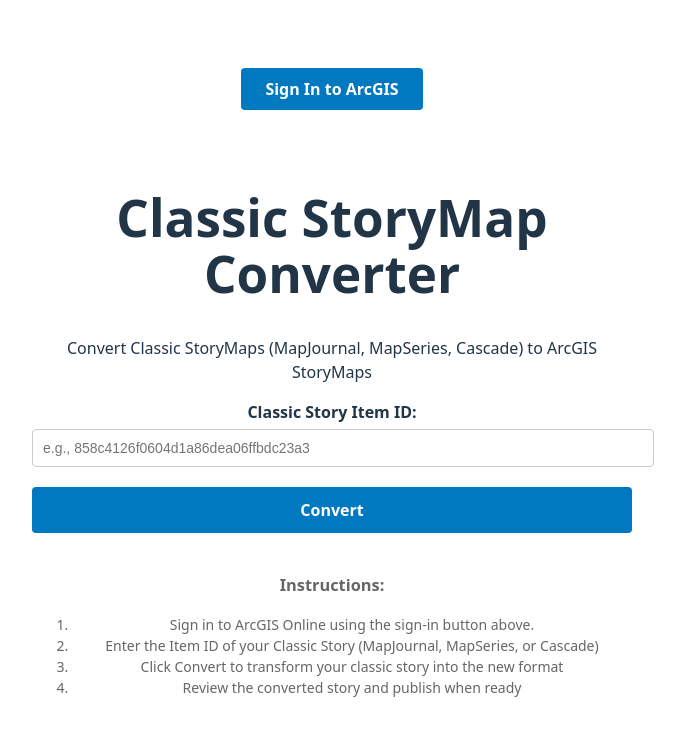
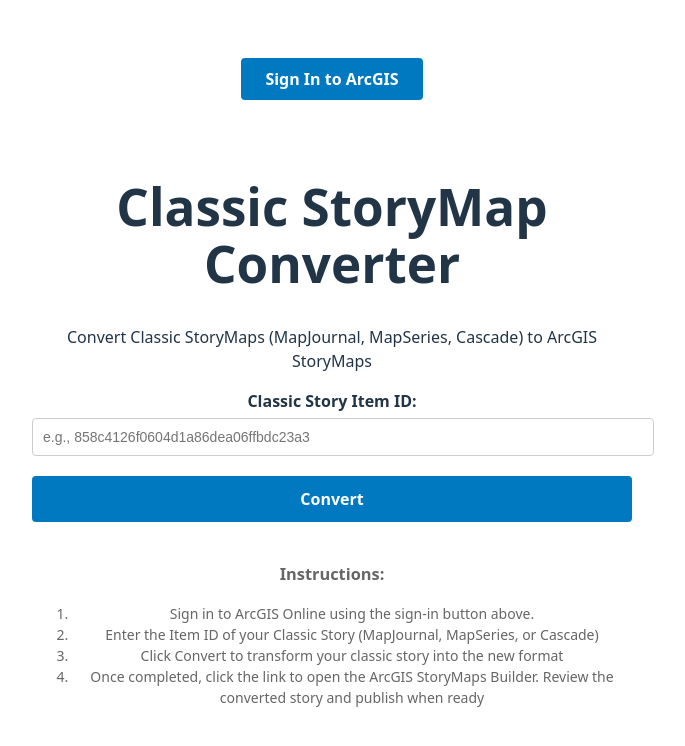
Before and after one commit to dasbury-esri/classic-converter-app, a React (Vite) app in the folder converter-app/: page / in a window 1280 px wide. Shown: the top 746 px of the page, without its empty margins (308-993 px from the left). Built offline with nearby package versions, Linux system fonts and the light colour scheme.

Commit message:
updated instructions to match workflow

```diff
--- a/converter-app/src/components/Converter.tsx
+++ b/converter-app/src/components/Converter.tsx
@@ -283,7 +283,7 @@
           <li>
             Click Convert to transform your classic story into the new format
           </li>
-          <li>Review the converted story and publish when ready</li>
+          <li>Once completed, click the link to open the ArcGIS StoryMaps Builder. Review the converted story and publish when ready</li>
         </ol>
       </div>
     </div>
```
